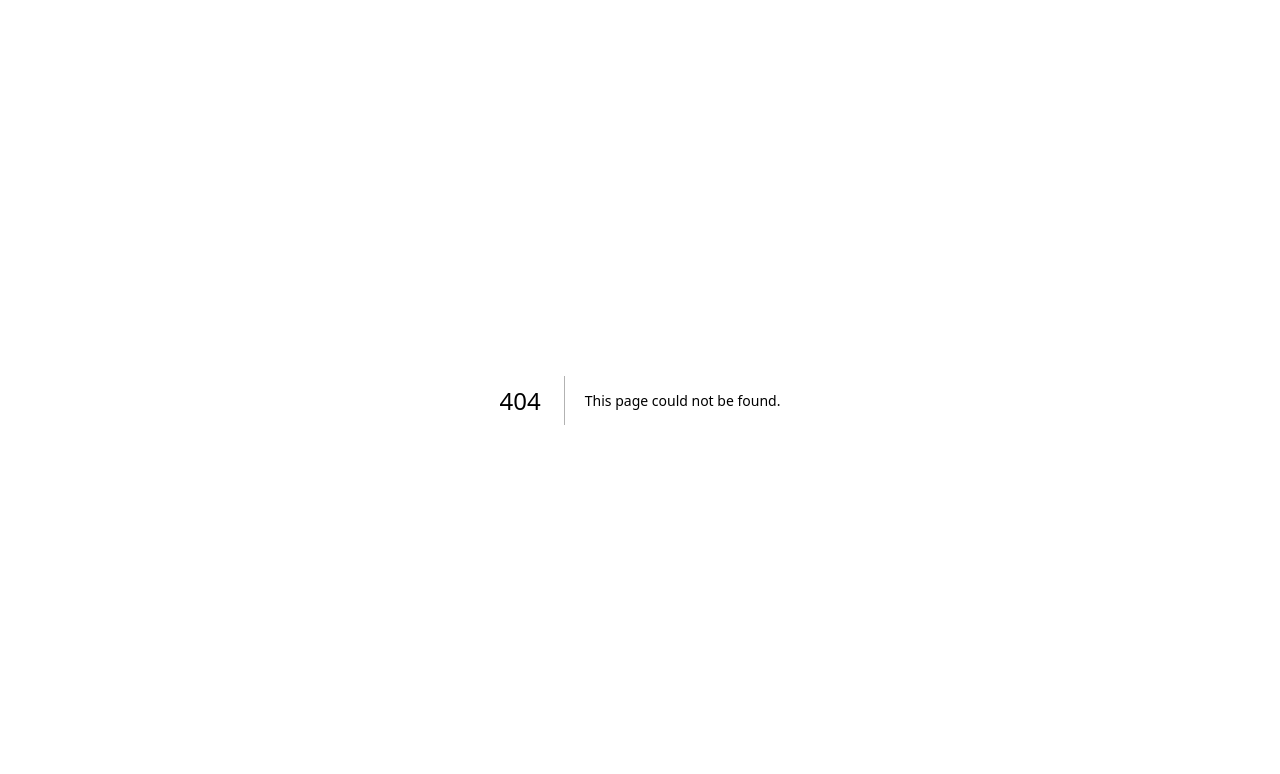
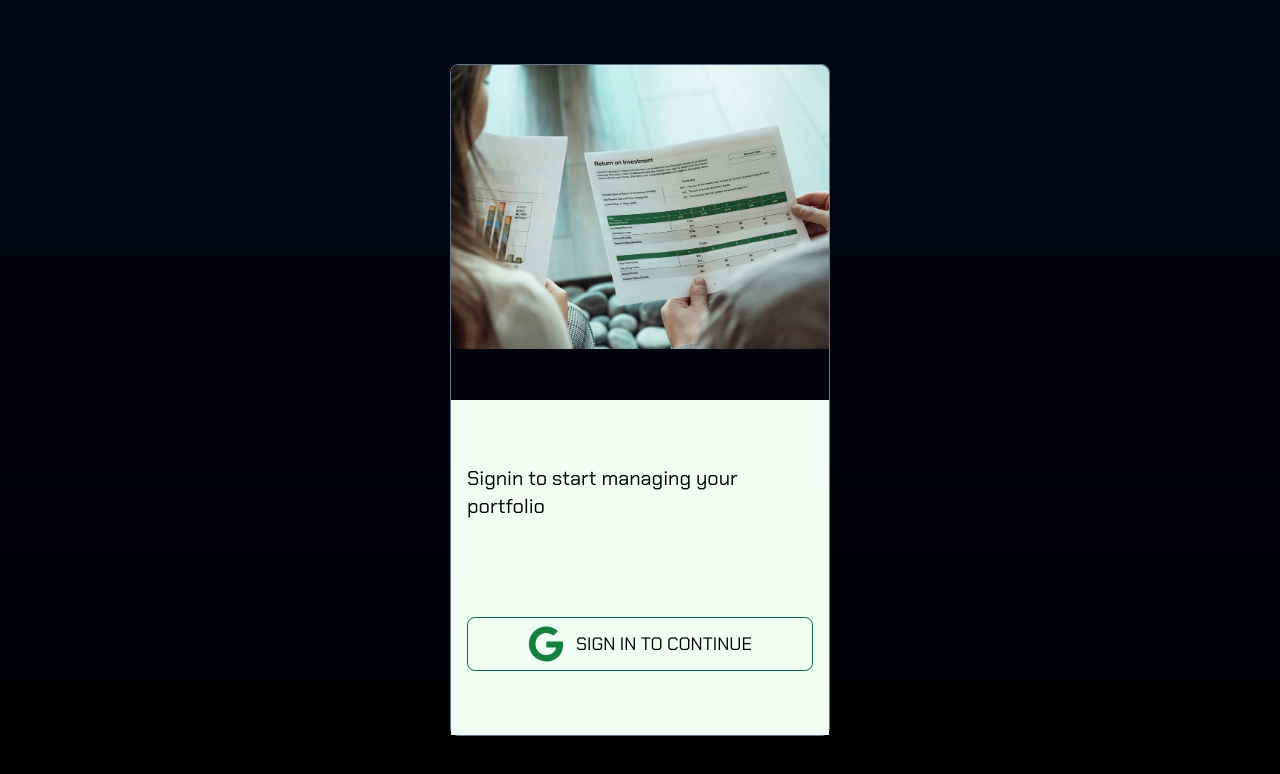
Before and after one commit to earlycodetech/portfolibles, a Next.js app: page /auth/signin in a window 1280 px wide. Before the commit this address had no page. Shown: the top 774 px of the page. Built offline with nearby package versions, Linux system fonts and the light colour scheme.

Commit message:
ui for signin

```diff
--- /dev/null
+++ b/app/auth/signin/page.jsx
@@ -0,0 +1,26 @@
+import Image from "next/image";
+import { FaGoogle } from "react-icons/fa"
+
+export default function Signin() {
+    return (
+        <main className="h-screen flex justify-center items-center py-16 px-8 bg-gradient-to-b from-slate-950 to-black">
+            <div className="w-full h-full md:w-[380px] grid grid-rows-2 border border-slate-500 rounded-lg">
+                <div>
+                    <Image
+                    width={380}
+                    height={120}
+                    src="/portfolio.jpg"
+                    alt="financial document"
+                    className="rounded-t-lg"/>
+                </div>
+                <div className="bg-green-50 p-4 flex flex-col justify-around">
+                    <h1 className="text-xl">Signin to start managing your portfolio</h1>
+                    <button className="flex justify-center items-center gap-3 border border-green-800 p-2 rounded-lg">
+                        <FaGoogle className="text-green-700 text-4xl"/>
+                        <span className="text-lg uppercase">Sign in To Continue</span>
+                    </button>
+                </div>
+            </div>
+        </main>
+    )
+}
--- a/app/page.jsx
+++ b/app/page.jsx
@@ -22,7 +22,7 @@
         </nav>
 
         <div className="row-span-5 flex justify-center items-center">
-          <blockquote className="w-full md:[480px] lg:w-[720px]">
+          <blockquote className="w-full md:w-[480px] lg:w-[720px]">
             <h1 className="text-5xl md:text-6xl text-[#31304D] text-center font-bold">
               <span className="text-[#A91D3A]">Track</span> All Your Stocks and Crypto Investments All One Place
             </h1>
@@ -63,7 +63,7 @@
     </main>
 
     <footer className="h-[60px] flex justify-center items-center px-3 md:px-12 lg:px-16 bg-[#31304D]">
-    <p className="text-xs text-[#F0ECE5]">&copy; {new Date().getFullYear()} All Rights Reserved. Portfolibles</p>
+      <p className="text-xs text-[#F0ECE5]">&copy; {new Date().getFullYear()} All Rights Reserved. Portfolibles</p>
     </footer>
     </>
   );
```
Also changed, not shown: public/portfolio.jpg (added).
